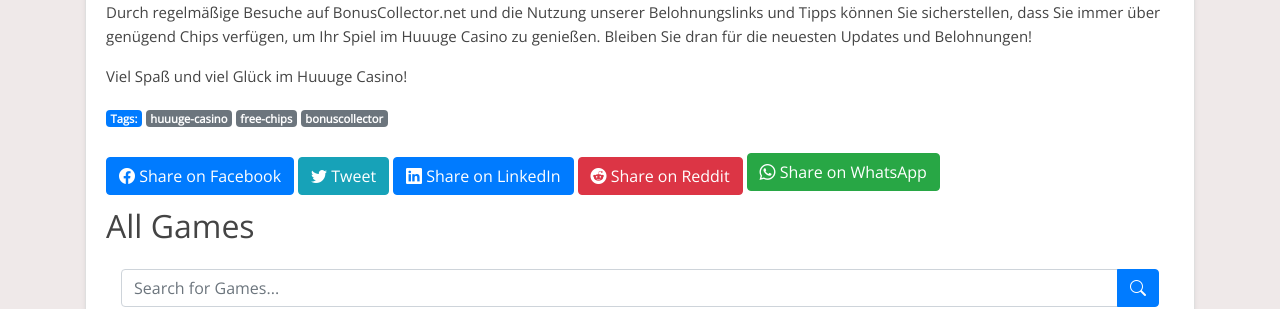
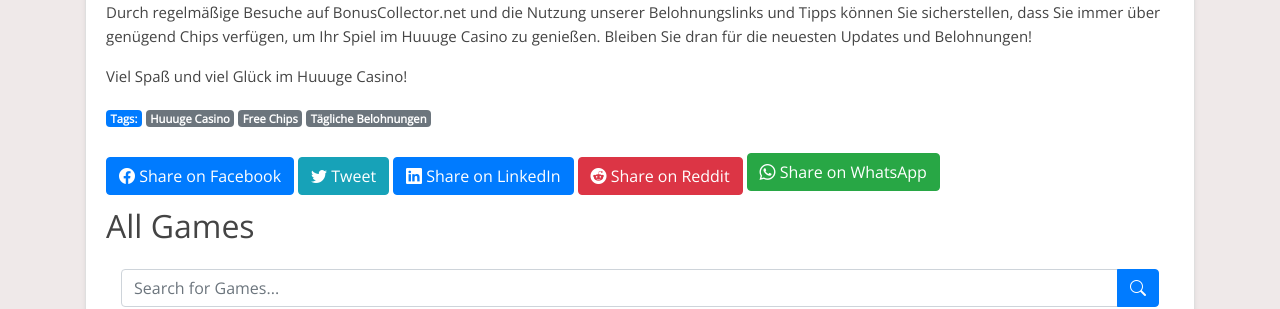
Before and after one commit to Prollad99/bs-net, a Jekyll site: the page built from de/_posts/2024-07-18-huuuge-casino.md, in a window 1280 px wide and 900 px high, scrolled down 8212 px. Shown: the part 149-458 px from the top of the window. Built offline with Jekyll 4.4.1, drawn with Linux system fonts in a browser that asks for light colours; nearby versions of some CDN libraries; comment, search, counter and statistics services are not loaded.

Commit message:
Update 2024-07-18-huuuge-casino.md

```diff
--- a/de/_posts/2024-07-18-huuuge-casino.md
+++ b/de/_posts/2024-07-18-huuuge-casino.md
@@ -2,7 +2,7 @@
 layout: post
 title: "Huuuge Casino Free Chips: Tägliche Belohnungen und Boni"
 date: 2024-07-18
-tags: [huuuge-casino, free-chips, bonuscollector]
+tags: [Huuuge Casino, Free Chips, Tägliche Belohnungen]
 author: BonusCollector.net
 description: "Erfahren Sie, wie Sie täglich kostenlose Chips im Huuuge Casino erhalten können. Wir bieten Ihnen die neuesten Belohnungslinks und Tipps, um Ihr Spielkonto zu füllen."
 lang: de
```
